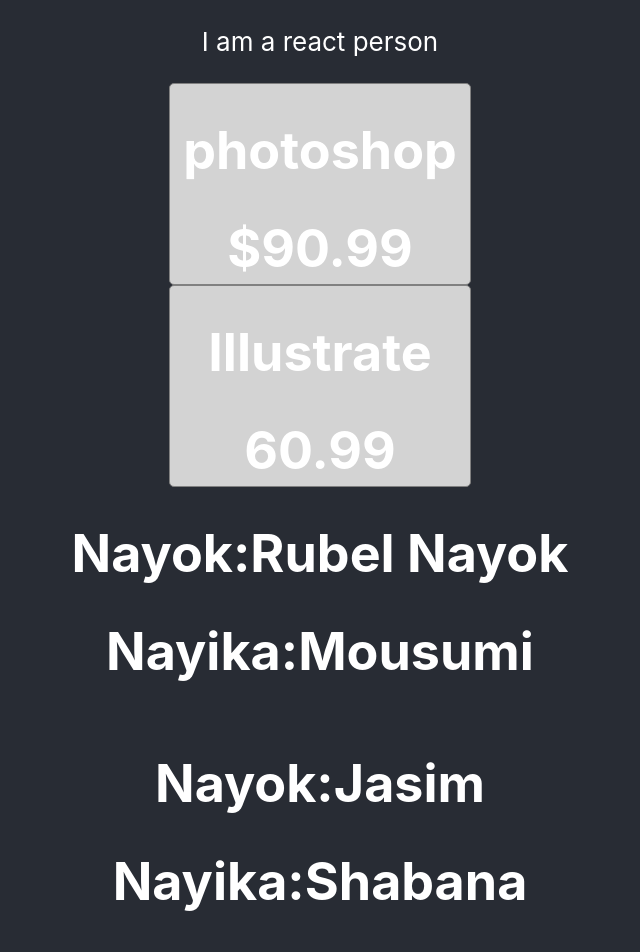
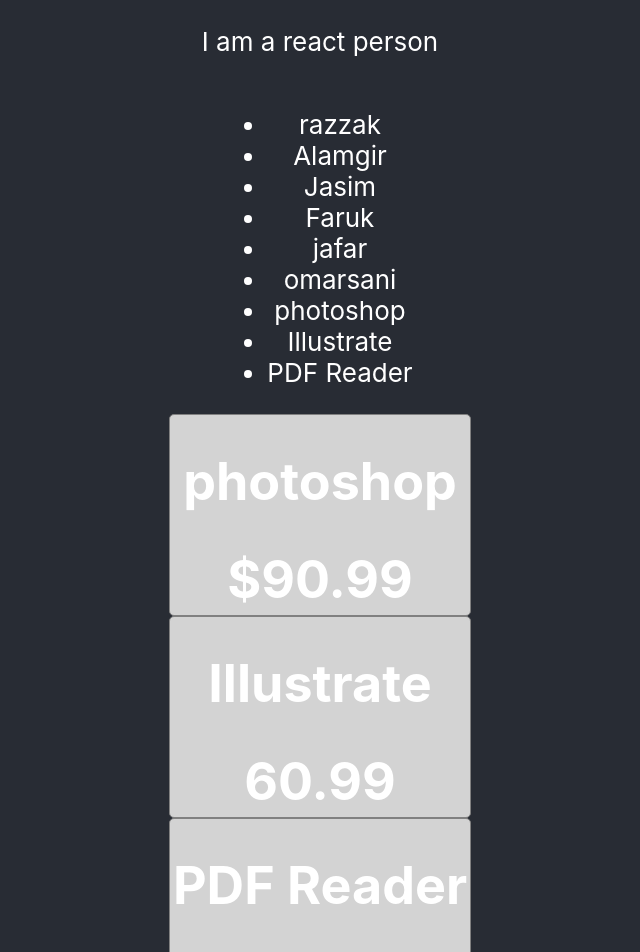
Before and after one commit to sajjadhussains/react-core-concepts, a React (Create React App) app: page / in a window 1280 px wide. Shown: the top 952 px of the page, without its empty margins (320-960 px from the left). Built offline with nearby package versions, Linux system fonts and the light colour scheme.

Commit message:
create multiple components

```diff
--- a/src/App.js
+++ b/src/App.js
@@ -4,6 +4,7 @@
 
 function App() {
 
+  const nayoks =['razzak','Alamgir','Jasim','Faruk','jafar','omarsani'];
   const products=[
     {name:'photoshop',price:'$90.99'},
     {name:'Illustrate',price:'60.99'},
@@ -16,8 +17,17 @@
         <p>
           I am a react person
         </p>
-        <Product product={products[0]}></Product>
-        <Product product={products[1]}></Product>
+          <ul>
+              {
+                nayoks.map(nayok=><li>{nayok}</li>)
+             }
+             {
+               products.map(product=><li>{product.name}</li>)
+             }
+          </ul>
+             {
+               products.map(product=><Product product={product}></Product>)
+             }
 
         <Person name='Rubel Nayok' nayika='Mousumi'></Person>
         <Person name='Jasim' nayika='Shabana'></Person>
```
